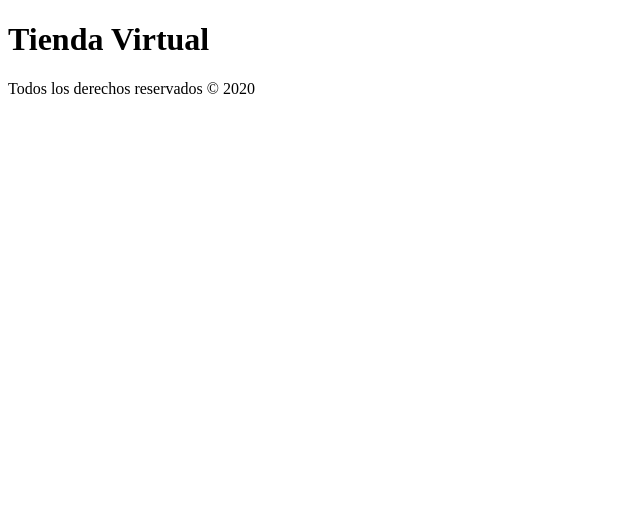
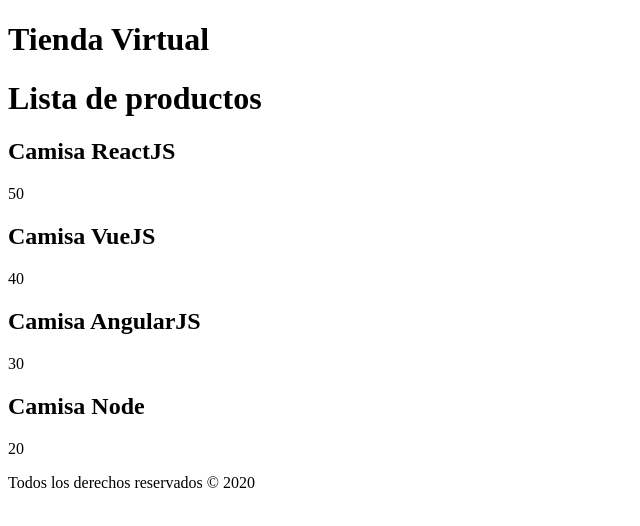
Before and after one commit to efectoTam/react-basicos, a React (Create React App) app: page / in a window 1280 px wide. Shown: the top 526 px of the page, without its empty margins (0-640 px from the left). Built offline with nearby package versions, Linux system fonts and the light colour scheme.

Commit message:
showing elements with state

```diff
--- a/src/App.js
+++ b/src/App.js
@@ -1,6 +1,7 @@
 import React, { Fragment, useState } from 'react';
 import Header from './components/Header';
 import Footer from './components/Footer';
+import Products from './components/Products';
 
 function App() {
 
@@ -21,6 +22,13 @@ function App() {
       <Header
         title='Tienda Virtual'
       />
+      <h1>Lista de productos</h1>
+      {products.map(product => (
+        <Products
+          key={product.id}
+          product={product}
+        />
+      ))}
       <Footer
         date={date}
       />
--- /dev/null
+++ b/src/components/Products.js
@@ -0,0 +1,14 @@
+import React from 'react';
+
+const Product = ({product}) => {
+  const { name, price, id } = product
+
+  return (
+    <div>
+      <h2>{name}</h2>
+      <p>{price}</p>
+    </div>
+  );
+}
+
+export default Product;
```
